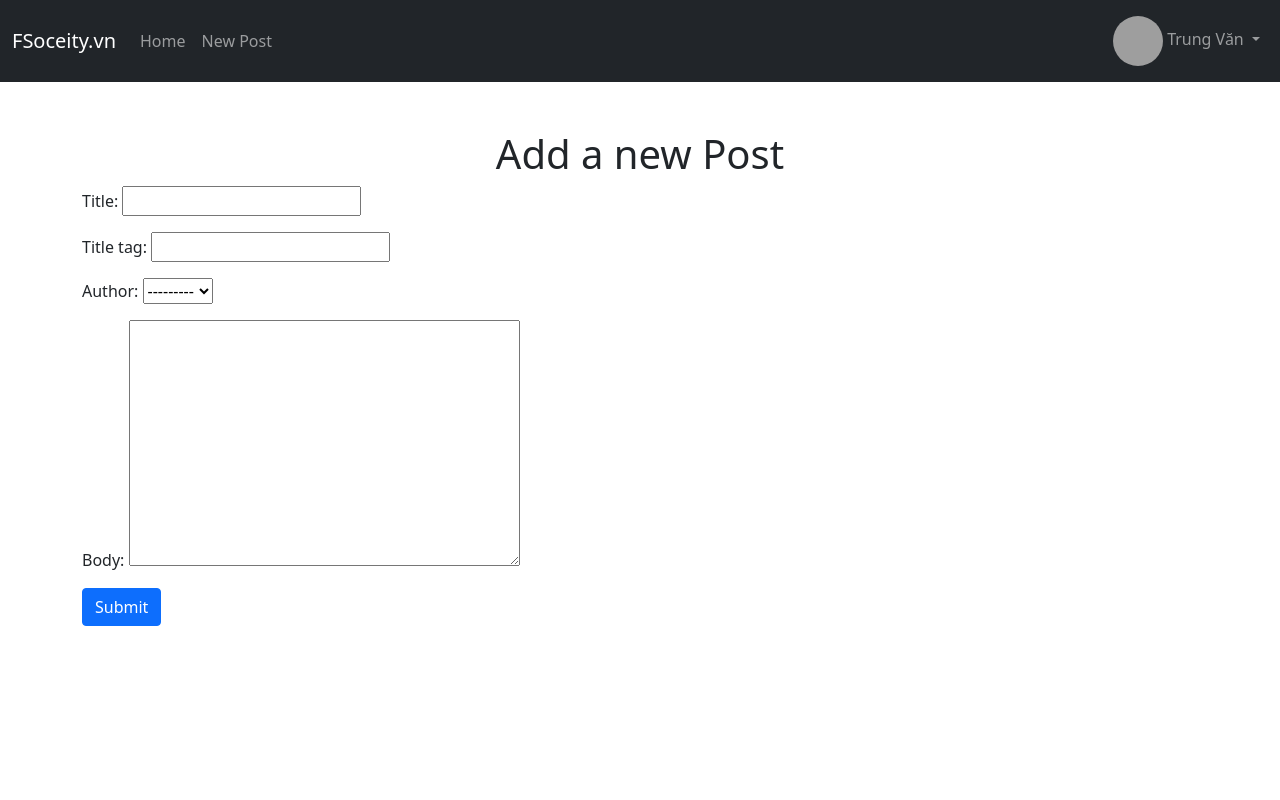
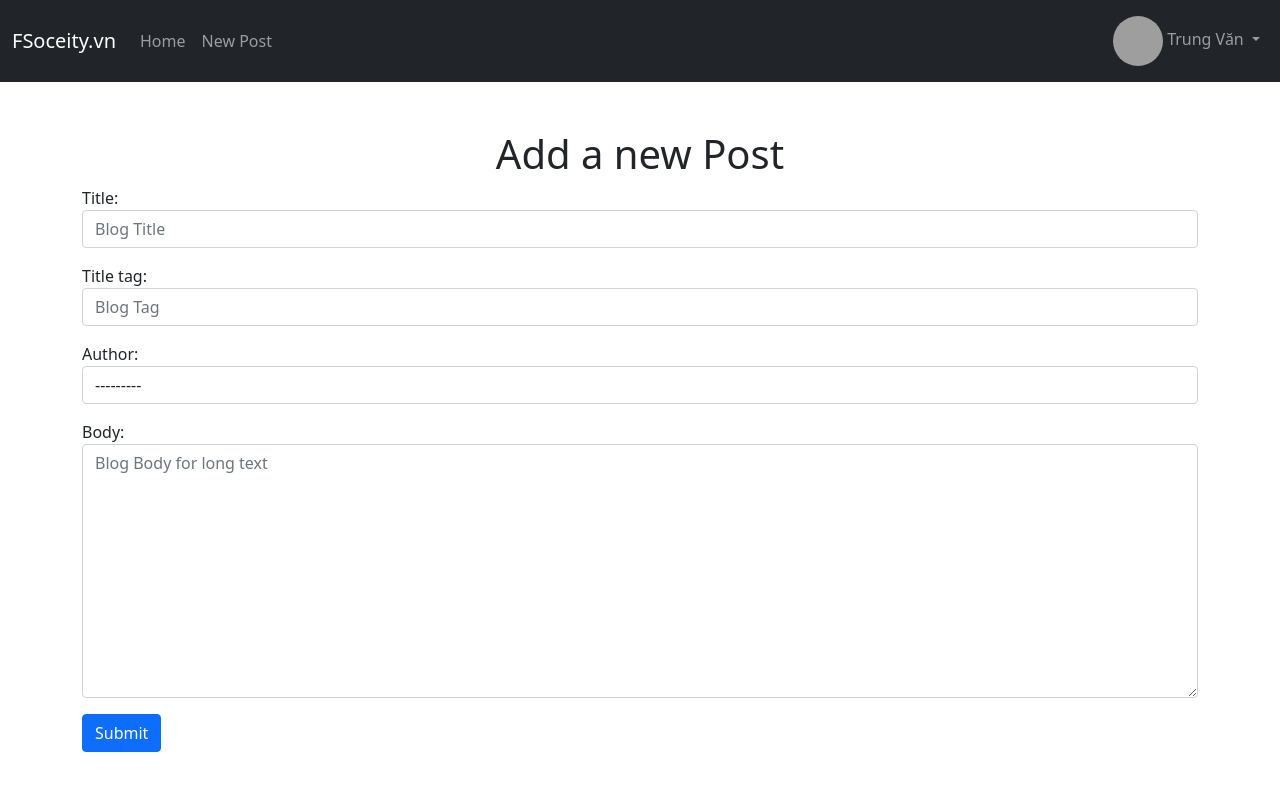
Before and after one commit to trungnemo/djangoblog, a Django app: page /blogadd/ in a window 1280 px wide. Run offline with Django 3.2, Linux system fonts and the light colour scheme; data comes from the database, SQL or seed files in the repository; grey boxes are pictures that could not be loaded.

Commit message:
Style the add form by a customized PostAdd in the forms.py

```diff
--- /dev/null
+++ b/blog/forms.py
@@ -0,0 +1,18 @@
+from django import forms
+from .models import Post
+
+#Customized form for the Post model
+class PostForm(forms.ModelForm):
+    # Class to holde the infor for the Form: Model, Model Fields
+    class Meta:
+        model = Post
+        fields = ('title', 'title_tag', 'author', 'body')
+        # dictionary to specify the kind of html input types for each fields
+        widgets = {
+            #from.[TextInput, Select, Textarea are the form input types]
+            # attrs={'class':'form-control'}: is the html class style sheet from bootstrap
+            'title': forms.TextInput(attrs={'class':'form-control', 'placeholder':'Blog Title'}),
+            'title_tag': forms.TextInput(attrs={'class':'form-control', 'placeholder':'Blog Tag'}),
+            'author': forms.Select(attrs={'class':'form-control'}),
+            'body': forms.Textarea(attrs={'class':'form-control', 'placeholder':'Blog Body for long text'})
+        }
--- a/blog/templates/blogadd.html
+++ b/blog/templates/blogadd.html
@@ -7,9 +7,21 @@
 <!--Title page-->
 {% block content%}
 <h1 class="mt-5 text-center">Add a new Post</h1>
-<!--Django Form to add a new post-->
+<!-- Version of Django Form no Bootstrap
+
 <form method="POST">
   {% csrf_token %} {{ form.as_p }}
   <button class="btn btn-primary">Submit</button>
 </form>
+
+end of first version -->
+
+<!--Customized form with bootstrap-->
+<div class="form-group">
+  <form method="POST">
+    {% csrf_token %} {{ form.as_p }}
+    <button class="btn btn-primary">Submit</button>
+  </form>
+</div>
+
 {% endblock%}
--- a/blog/views.py
+++ b/blog/views.py
@@ -1,6 +1,8 @@
 from django.shortcuts import render
 from django.views.generic import ListView, DetailView, CreateView
 from .models import Post
+#Use the customized form
+from .forms import PostForm
 # #Home 1
 # def home(request):
 #     return render(request, 'home.html', {})
@@ -14,11 +16,19 @@
 class BlogDetailView(DetailView):
     model = Post
     template_name = 'blogdetail.html'
-# Post Add to add a new post
+# # Post Add to add a new post
+# class BlogAddView(CreateView):
+#     model = Post
+#     template_name = 'blogadd.html'
+#     # Soame specified fields in the form only
+#     # fields = ('title','title_tag', 'body','author')
+#     # All fields will appear in the form
+#     fields = '__all__'
+
+# Modify the BlogAddView to use the custom form: PostForm
 class BlogAddView(CreateView):
     model = Post
+    #Just Add this to use the custom form
+    #and remove the fields = (cause the PostForm take care all of the fields)
+    form_class = PostForm
     template_name = 'blogadd.html'
-    # Soame specified fields in the form only
-    # fields = ('title','title_tag', 'body','author')
-    # All fields will appear in the form
-    fields = '__all__'
```
